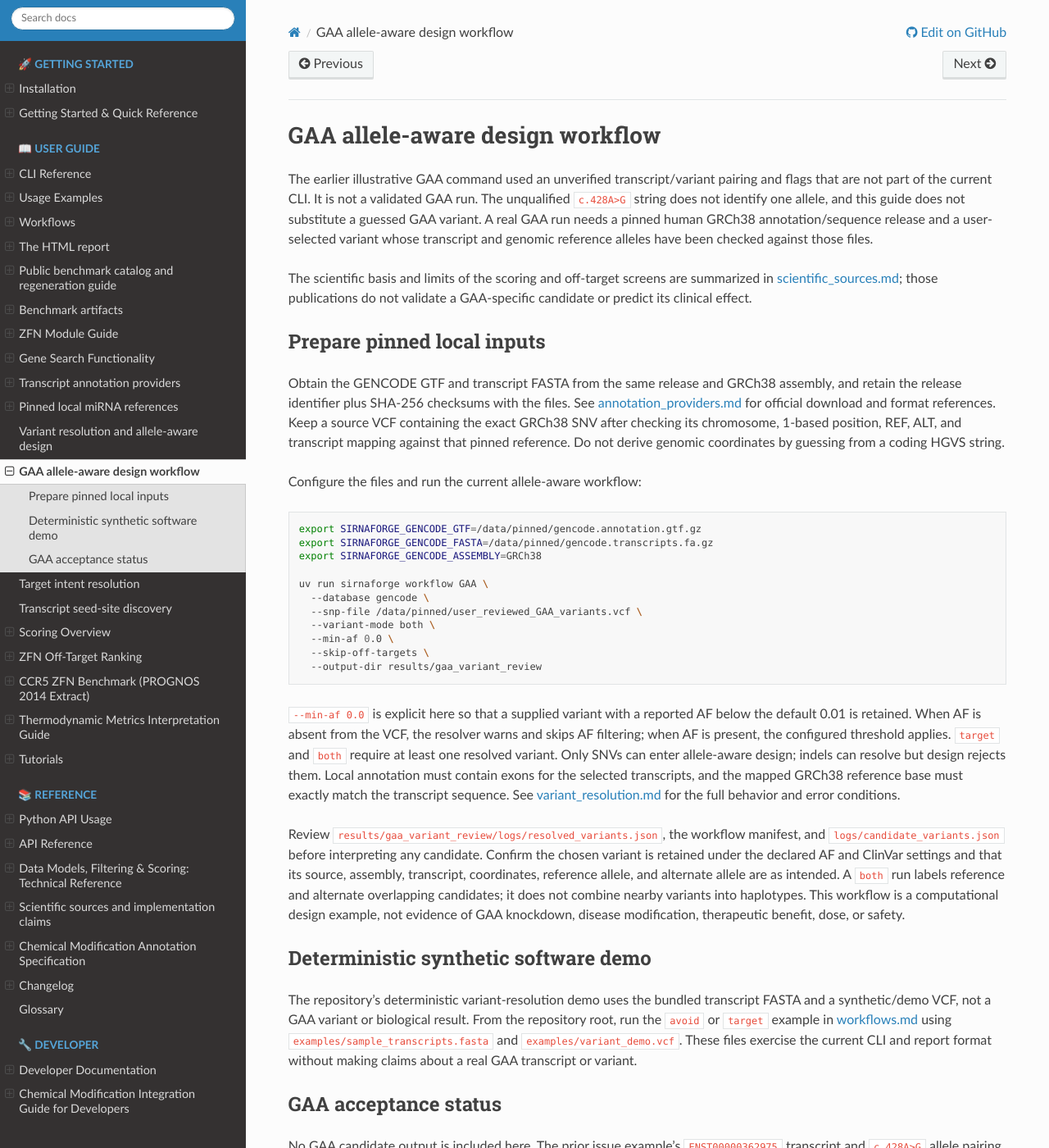
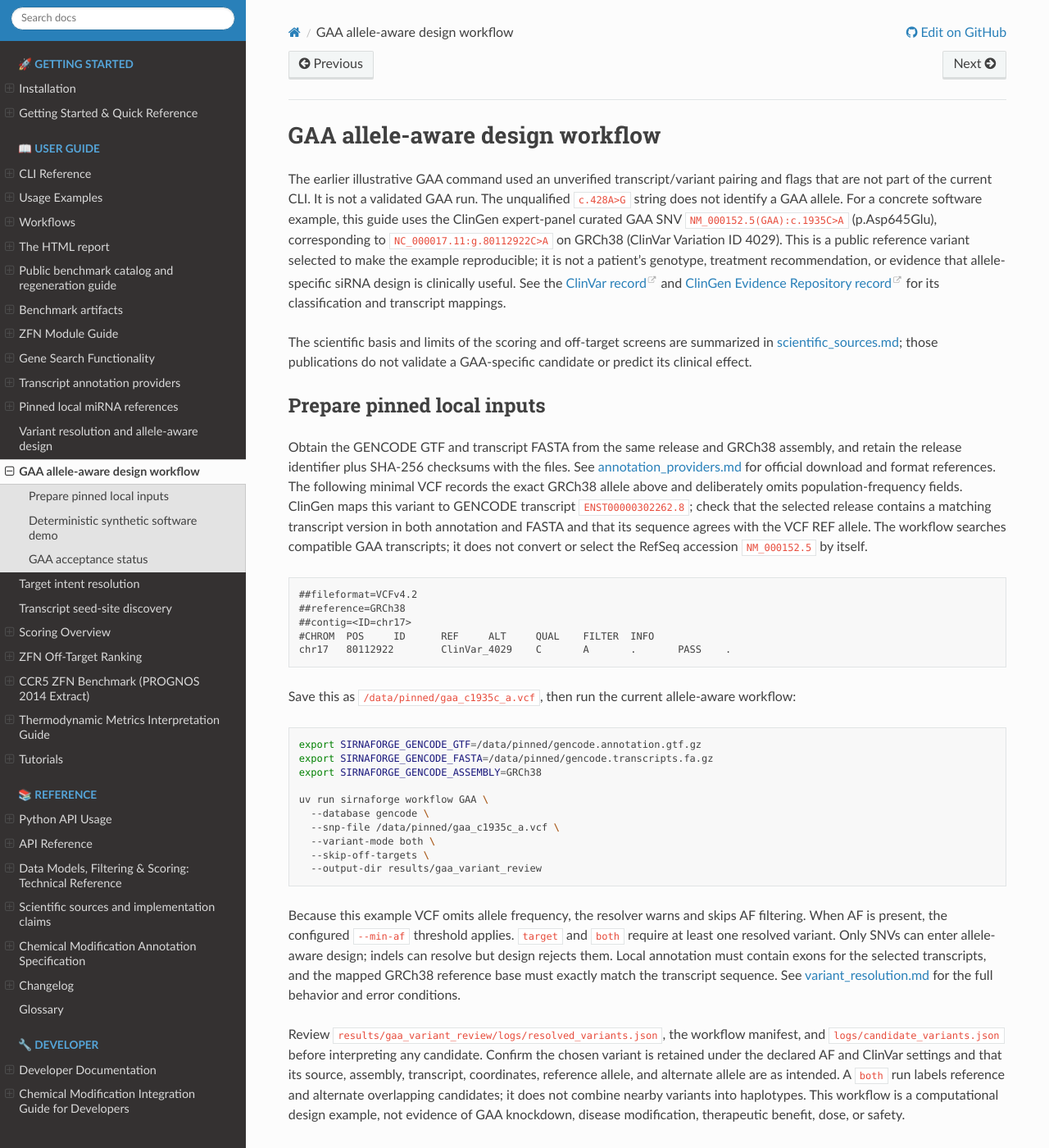
Before and after one commit to Austin-s-h/sirnaforge, a Sphinx documentation site: the page built from docs/gaa_variant_workflow.md, in a window 1280 px wide and 1400 px high. Shown: the whole window at 82% size. Built offline with Sphinx 7.4.7 and the Read the Docs theme 3.1.0, drawn with Linux system fonts in a browser that asks for light colours; some of the changed text lies outside the part shown.

Commit message:
Document sourced GAA variant example

````diff
--- a/docs/gaa_variant_workflow.md
+++ b/docs/gaa_variant_workflow.md
@@ -1,14 +1,22 @@
 # GAA allele-aware design workflow
 
-The earlier illustrative GAA command used an unverified transcript/variant pairing and flags that are not part of the current CLI. It is not a validated GAA run. The unqualified `c.428A>G` string does not identify one allele, and this guide does not substitute a guessed GAA variant. A real GAA run needs a pinned human GRCh38 annotation/sequence release and a user-selected variant whose transcript and genomic reference alleles have been checked against those files.
+The earlier illustrative GAA command used an unverified transcript/variant pairing and flags that are not part of the current CLI. It is not a validated GAA run. The unqualified `c.428A>G` string does not identify a GAA allele. For a concrete software example, this guide uses the ClinGen expert-panel curated GAA SNV `NM_000152.5(GAA):c.1935C>A` (p.Asp645Glu), corresponding to `NC_000017.11:g.80112922C>A` on GRCh38 (ClinVar Variation ID 4029). This is a public reference variant selected to make the example reproducible; it is not a patient's genotype, treatment recommendation, or evidence that allele-specific siRNA design is clinically useful. See the [ClinVar record](https://www.ncbi.nlm.nih.gov/clinvar/variation/4029/) and [ClinGen Evidence Repository record](https://erepo.clinicalgenome.org/evrepo/ui/classification/e2861e0f-9989-4040-822a-dcdb1255a3b0) for its classification and transcript mappings.
 
 The scientific basis and limits of the scoring and off-target screens are summarized in [scientific_sources.md](scientific_sources.md); those publications do not validate a GAA-specific candidate or predict its clinical effect.
 
 ## Prepare pinned local inputs
 
-Obtain the GENCODE GTF and transcript FASTA from the same release and GRCh38 assembly, and retain the release identifier plus SHA-256 checksums with the files. See {ref}`annotation_providers.md <obtain-a-pinned-release>` for official download and format references. Keep a source VCF containing the exact GRCh38 SNV after checking its chromosome, 1-based position, REF, ALT, and transcript mapping against that pinned reference. Do not derive genomic coordinates by guessing from a coding HGVS string.
+Obtain the GENCODE GTF and transcript FASTA from the same release and GRCh38 assembly, and retain the release identifier plus SHA-256 checksums with the files. See {ref}`annotation_providers.md <obtain-a-pinned-release>` for official download and format references. The following minimal VCF records the exact GRCh38 allele above and deliberately omits population-frequency fields. ClinGen maps this variant to GENCODE transcript `ENST00000302262.8`; check that the selected release contains a matching transcript version in both annotation and FASTA and that its sequence agrees with the VCF REF allele. The workflow searches compatible GAA transcripts; it does not convert or select the RefSeq accession `NM_000152.5` by itself.
 
-Configure the files and run the current allele-aware workflow:
+```text
+##fileformat=VCFv4.2
+##reference=GRCh38
+##contig=<ID=chr17>
+#CHROM	POS	ID	REF	ALT	QUAL	FILTER	INFO
+chr17	80112922	ClinVar_4029	C	A	.	PASS	.
+```
+
+Save this as `/data/pinned/gaa_c1935c_a.vcf`, then run the current allele-aware workflow:
 
 ```bash
 export SIRNAFORGE_GENCODE_GTF=/data/pinned/gencode.annotation.gtf.gz
@@ -17,14 +25,13 @@ export SIRNAFORGE_GENCODE_ASSEMBLY=GRCh38
 
 uv run sirnaforge workflow GAA \
   --database gencode \
-  --snp-file /data/pinned/user_reviewed_GAA_variants.vcf \
+  --snp-file /data/pinned/gaa_c1935c_a.vcf \
   --variant-mode both \
-  --min-af 0.0 \
   --skip-off-targets \
   --output-dir results/gaa_variant_review
 ```
 
-`--min-af 0.0` is explicit here so that a supplied variant with a reported AF below the default 0.01 is retained. When AF is absent from the VCF, the resolver warns and skips AF filtering; when AF is present, the configured threshold applies. `target` and `both` require at least one resolved variant. Only SNVs can enter allele-aware design; indels can resolve but design rejects them. Local annotation must contain exons for the selected transcripts, and the mapped GRCh38 reference base must exactly match the transcript sequence. See [variant_resolution.md](variant_resolution.md) for the full behavior and error conditions.
+Because this example VCF omits allele frequency, the resolver warns and skips AF filtering. When AF is present, the configured `--min-af` threshold applies. `target` and `both` require at least one resolved variant. Only SNVs can enter allele-aware design; indels can resolve but design rejects them. Local annotation must contain exons for the selected transcripts, and the mapped GRCh38 reference base must exactly match the transcript sequence. See [variant_resolution.md](variant_resolution.md) for the full behavior and error conditions.
 
 Review `results/gaa_variant_review/logs/resolved_variants.json`, the workflow manifest, and `logs/candidate_variants.json` before interpreting any candidate. Confirm the chosen variant is retained under the declared AF and ClinVar settings and that its source, assembly, transcript, coordinates, reference allele, and alternate allele are as intended. A `both` run labels reference and alternate overlapping candidates; it does not combine nearby variants into haplotypes. This workflow is a computational design example, not evidence of GAA knockdown, disease modification, therapeutic benefit, dose, or safety.
 
@@ -34,4 +41,4 @@ The repository's deterministic variant-resolution demo uses the bundled transcri
 
 ## GAA acceptance status
 
-No GAA candidate output is included here. The prior issue example's `ENST00000362975` transcript and `c.428A>G` allele pairing were not established against a pinned current GAA annotation and GRCh38 reference in this audit. A real GAA example remains pending a reviewed, checksummed local GENCODE/RefSeq release and a fully resolved user-selected SNV. The `GAA` workflow above is a template; it becomes runnable only after those local paths and VCF contents are supplied and validated.
+No GAA candidate output is included here because the repository does not bundle a pinned GENCODE/RefSeq release and transcript FASTA. The example now specifies a sourced allele and coordinates, replacing the incorrect prior `c.428A>G` pairing. It is reproducible once matching local GRCh38 inputs are obtained and checksummed, and the selected GAA transcript's presence and sequence are confirmed. Any generated candidates remain computational hypotheses and require independent biological testing.
````
